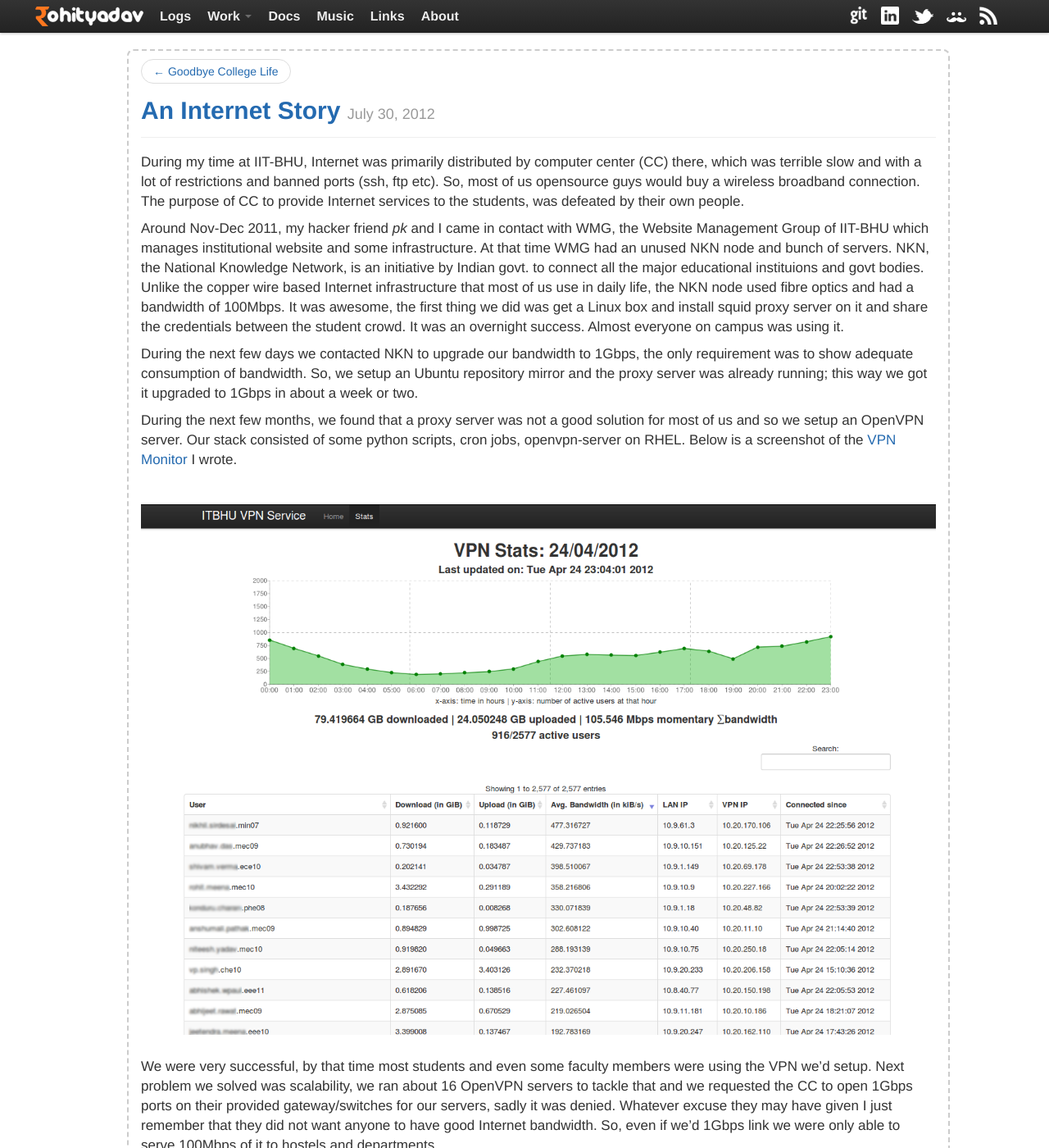
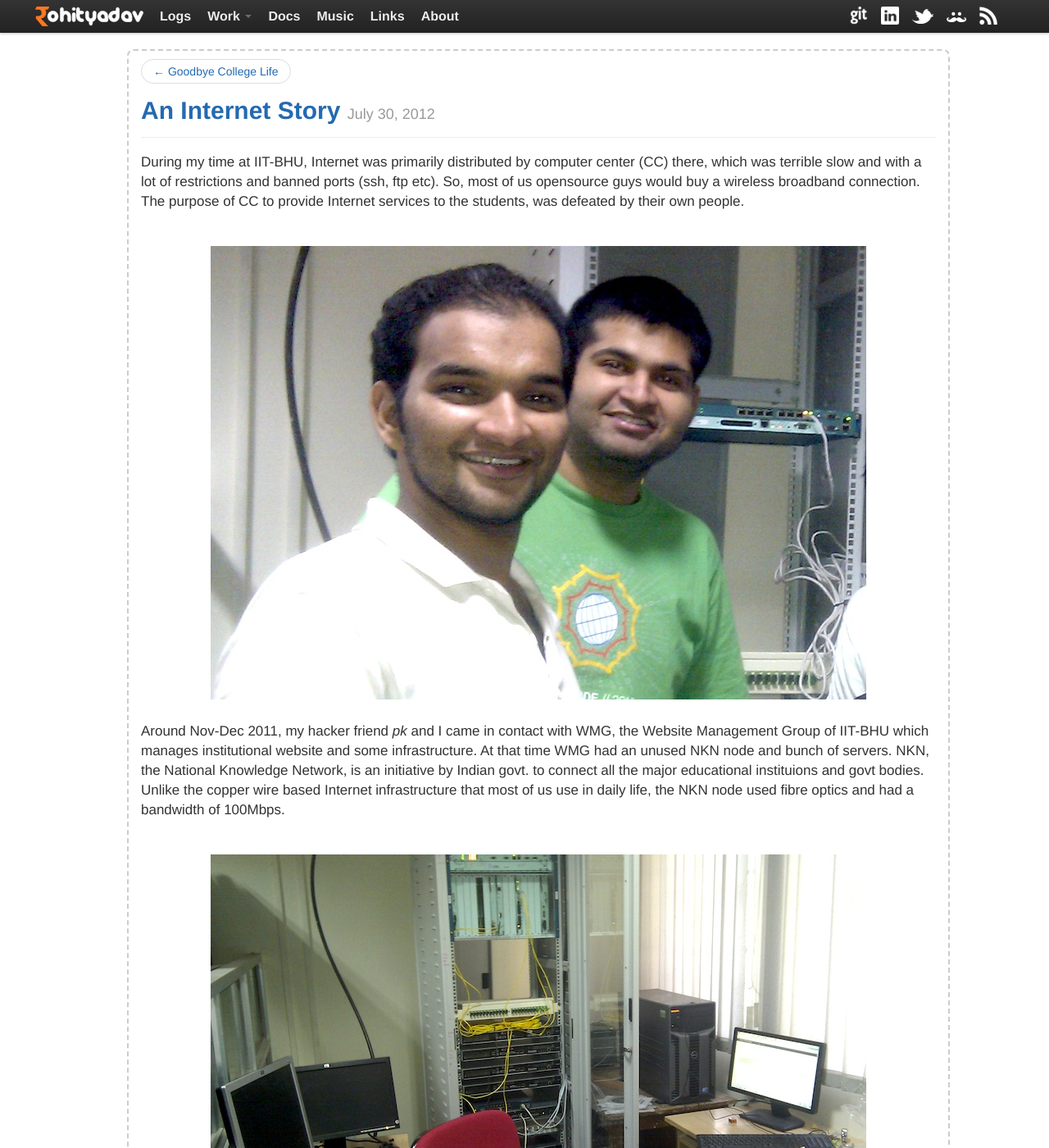
Before and after one commit to rohityadavcloud/rohityadavcloud.github.io, a Jekyll site: the page built from _posts/2012-07-30-an-internet-story.markdown, in a window 1280 px wide and 1400 px high. Shown: the whole window at 82% size. Built offline with Jekyll 4.4.1, drawn with Linux system fonts in a browser that asks for light colours; Markdown is read by kramdown in place of the engine named in the settings; comment, search, counter and statistics services are not loaded; some of the changed text lies outside the part shown.

Commit message:
fix old posts, add pics

```diff
--- a/_posts/2010-04-1-scuttlebutt.markdown
+++ b/_posts/2010-04-1-scuttlebutt.markdown
@@ -4,9 +4,11 @@ title: Introducing ScuttleButt
 excerpt: Instant Messenger for LAN
 ---
 
-<center><img width="632" height="528" alt="" src="/images/scuttlebutt-shot.jpg" title="ScuttleButt"></a></center><br>
+<center><img width="632" height="528" alt="" src="/images/techfest.jpg" title="ScuttleButt"></a></center><br>
 
 <a href="/images/scb-logo.png"><img width="134" height="50" src="/images/scb-logo.png" title="logo-black"></a> won the grand prize (Rank #1) at two international level competitons; <a target="_blank" href="http://techfest.org/competitions/codex/airomania/">AIR-O-MANIA</a>, TechFest, IIT-B during Jan 22-24 and at <a href="http://itbhu.ac.in/codefest/2010/gumbo-rumble.html">GumboRumble</a>, IT-BHU. Both these events were industrial defined problems sponsored by Adobe Inc., to foster engineering talent and creativity among student developers in India on its  recently launched Adobe AIR platform. The prize money was enough for me to buy me a brand new concert flute (boy they are costly :) and give treat to my friends.
+
+<center><img width="632" height="528" alt="" src="/images/scuttlebutt-shot.jpg" title="ScuttleButt"></a></center><br>
 
 <br>
 <blockquote><p style="text-align: left;"><strong>Scuttlebutt</strong> |ˈskətlˌbət|  noun<br>
--- a/_posts/2010-07-20-cern-experience.markdown
+++ b/_posts/2010-07-20-cern-experience.markdown
@@ -18,6 +18,8 @@ Experimental physicist [Dr. Archana Sharma][archana] helped all of us, the *desi
 
 <p align="center"><img align="middle" src="/images/cern/indian-interns.jpg"></p>
 
+<p align="center"><img align="middle" src="/images/cern/bigdata.jpg"></p>
+
 My mentor, Dr. Ben Segal arranged a tour of CERN Computer Centre for us (thanks a lot sir for making that possible!). Below is a photographic panaroma of the server farm;
 
 <p align="center"><img align="center" src="/images/cern/servers.jpg"></p>
--- a/_posts/2012-07-30-an-internet-story.markdown
+++ b/_posts/2012-07-30-an-internet-story.markdown
@@ -6,13 +6,19 @@ excerpt: Politics of free Internet in BHU
 
 During my time at IIT-BHU, Internet was primarily distributed by computer center (CC) there, which was terrible slow and with a lot of restrictions and banned ports (ssh, ftp etc). So, most of us opensource guys would buy a wireless broadband connection. The purpose of CC to provide Internet services to the students, was defeated by their own people.
 
-Around Nov-Dec 2011, my hacker friend _pk_ and I came in contact with WMG, the Website Management Group of IIT-BHU which manages institutional website and some infrastructure. At that time WMG had an unused NKN node and bunch of servers. NKN, the National Knowledge Network, is an initiative by Indian govt. to connect all the major educational instituions and govt bodies. Unlike the copper wire based Internet infrastructure that most of us use in daily life, the NKN node used fibre optics and had a bandwidth of 100Mbps. It was awesome, the first thing we did was get a Linux box and install squid proxy server on it and share the credentials between the student crowd. It was an overnight success. Almost everyone on campus was using it.
+<br><center><img align="center" src="/images/wmg/nkn.jpg"></center><br>
+
+Around Nov-Dec 2011, my hacker friend _pk_ and I came in contact with WMG, the Website Management Group of IIT-BHU which manages institutional website and some infrastructure. At that time WMG had an unused NKN node and bunch of servers. NKN, the National Knowledge Network, is an initiative by Indian govt. to connect all the major educational instituions and govt bodies. Unlike the copper wire based Internet infrastructure that most of us use in daily life, the NKN node used fibre optics and had a bandwidth of 100Mbps.
+
+<br><center><img align="center" src="/images/wmg/room.jpg"></center><br>
+
+Jackpot! It was awesome, the first thing we did was setup somes Linux boxes and install squid proxy server on it and share the credentials between the student crowd. It was an overnight success. Almost everyone on campus was using it.
 
 During the next few days we contacted NKN to upgrade our bandwidth to 1Gbps, the only requirement was to show adequate consumption of bandwidth. So, we setup an Ubuntu repository mirror and the proxy server was already running; this way we got it upgraded to 1Gbps in about a week or two.
 
 During the next few months, we found that a proxy server was not a good solution for most of us and so we setup an OpenVPN server. Our stack consisted of some python scripts, cron jobs, openvpn-server on RHEL. Below is a screenshot of the [VPN Monitor](https://github.com/bhaisaab/hacktools/tree/master/vpnmon) I wrote.
 
-<br><center><img align="center" src="/images/vpnstats.png"></center><br>
+<br><center><img align="center" src="/images/wmg/vpnstats.png"></center><br>
 
 We were very successful, by that time most students and even some faculty members were using the VPN we'd setup. Next problem we solved was scalability, we ran about 16 OpenVPN servers to tackle that and we requested the CC to open 1Gbps ports on their provided gateway/switches for our servers, sadly it was denied. Whatever excuse they may have given I just remember that they did not want anyone to have good Internet bandwidth. So, even if we'd 1Gbps link we were only able to serve 100Mbps of it to hostels and departments.
 
```
Also changed, not shown: images/cern/bigdata.jpg (added), images/cern/www-server.jpg, images/techfest.jpg (added), images/wmg/nkn.jpg (added), images/wmg/room.jpg (added), images/wmg/vpnstats.png (renamed from images/vpnstats.png).
